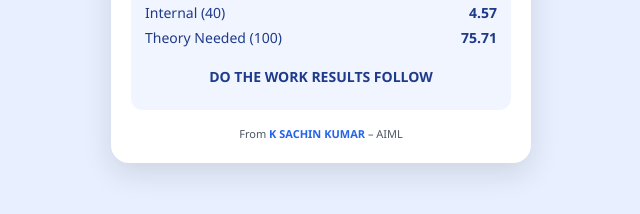
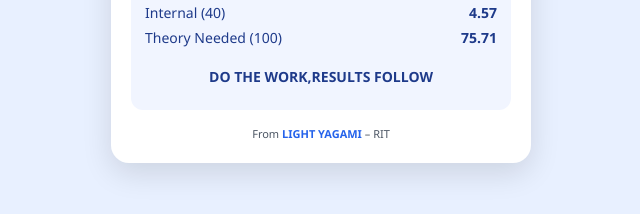
Before and after one commit to sachin17k/rit-internal-calculator, a plain HTML site: page index.html in a window 1280 px wide. Both pictures are taken after typing "5", "5", "5", "5" into the empty fields and a click on the button "Calculate". Shown: the part 480-694 px from the top of the page, 319-959 px from the left. Drawn offline with Linux system fonts and the light colour scheme.

```diff
--- a/index.html
+++ b/index.html
@@ -213,7 +213,7 @@
     </div>
 
     <div class="footer">
-        From <span>K SACHIN KUMAR</span> – AIML
+        From <span>LIGHT YAGAMI</span> – RIT
     </div>
 
 </div>
@@ -260,7 +260,7 @@ function calculate() {
     internal40.textContent = roundedInternal;
     theoryNeed.textContent = theoryNeeded.toFixed(2);
 
-    statusBox.textContent = "DO THE WORK RESULTS FOLLOW";
+    statusBox.textContent = "DO THE WORK,RESULTS FOLLOW";
 }
 </script>
 
```
